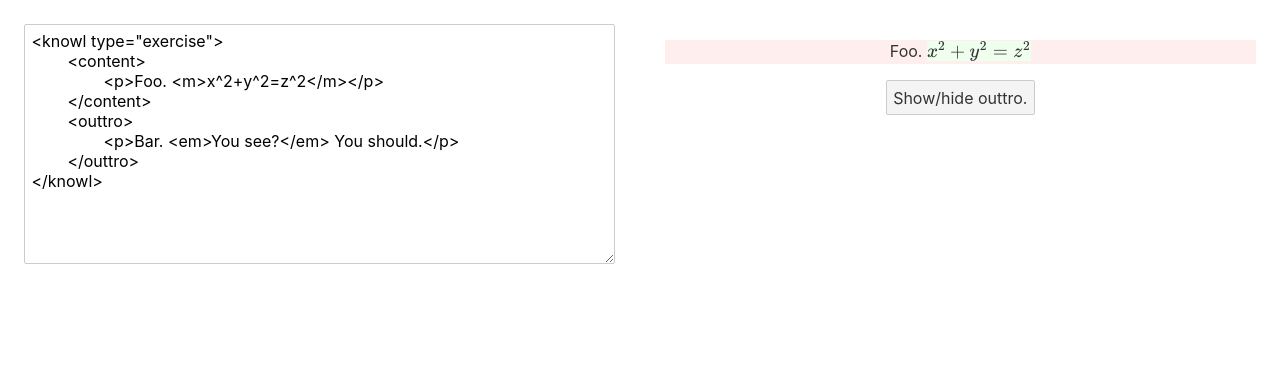
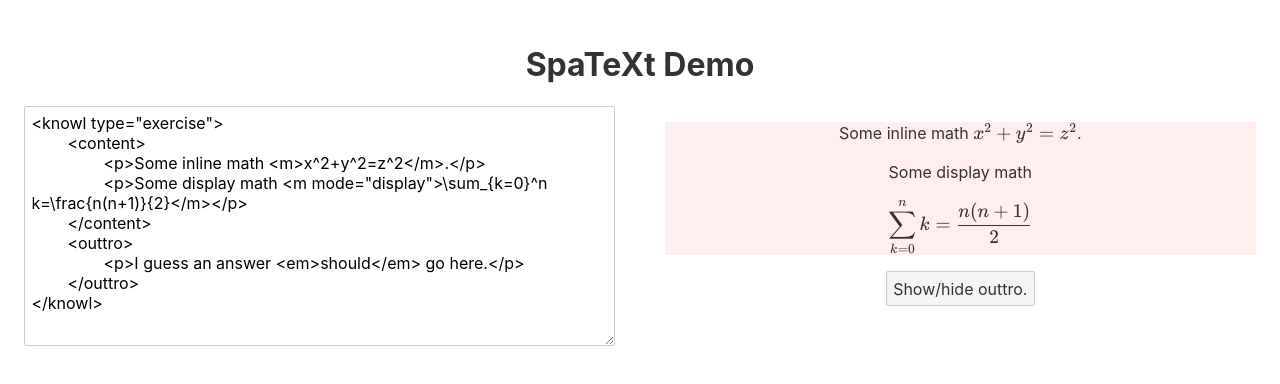
Before and after one commit to StevenClontz/SpaTeXt, a Svelte app: page / in a window 1280 px wide. Shown: the top 384 px of the page. Built offline with nearby package versions, Linux system fonts and the light colour scheme.

Commit message:
support displaymath

```diff
--- a/package.json
+++ b/package.json
@@ -1,6 +1,6 @@
 {
   "name": "spatext",
-  "version": "0.0.0",
+  "version": "0.0.0-dev",
   "private": true,
   "scripts": {
     "build": "rollup -c",
--- a/src/App.svelte
+++ b/src/App.svelte
@@ -4,10 +4,11 @@
 	let xmlString=`
 <knowl type="exercise">
 	<content>
-		<p>Foo. <m>x^2+y^2=z^2</m></p>
+		<p>Some inline math <m>x^2+y^2=z^2</m>.</p>
+		<p>Some display math <m mode="display">\\sum_{k=0}^n k=\\frac{n(n+1)}{2}</m></p>
 	</content>
 	<outtro>
-		<p>Bar. <em>You see?</em> You should.</p>
+		<p>I guess an answer <em>should</em> go here.</p>
 	</outtro>
 </knowl>
 `.trim();
@@ -21,6 +22,7 @@
 </script>
 
 <main>
+	<h1>SpaTeXt Demo</h1>
 	<div style="overflow:hidden">
 		<div style="width: 48%; float:left">
 			<textarea bind:value={xmlString}/>
--- a/src/Math.svelte
+++ b/src/Math.svelte
@@ -1,12 +1,7 @@
 <script lang="ts">
     import katex from 'katex';
     export let latex:string;
+    export let displayMode:boolean;
 </script>
 
-<span class="math">
-    {@html katex.renderToString(latex,{throwOnError:false})}
-</span>
-
-<style>
-    .math {background-color:#efe}
-</style>
+{@html katex.renderToString(latex,{throwOnError:false,displayMode:displayMode})}
--- a/src/Paragraph.svelte
+++ b/src/Paragraph.svelte
@@ -4,13 +4,17 @@
 </script>
 
 <p>
-    {#each paragraph.childNodes as ele}
-        {#if ele.nodeType == Node.TEXT_NODE}
-            {ele.textContent}
-        {:else if ele.nodeName == "m"}
-            <Math latex={ele.textContent}/>
-        {:else if ele.nodeName == "em"}
-            <strong>{ele.textContent}</strong>
+    {#each paragraph.childNodes as node}
+        {#if node.nodeType == Node.TEXT_NODE}
+            {node.textContent}
+        {:else if node instanceof Element}
+            {#if node.nodeName == "m"}
+                <Math latex={node.textContent} displayMode={node.getAttribute('mode')=="display"}/>
+            {:else if node.nodeName == "me"}
+                <Math latex={node.textContent} displayMode/>
+            {:else if node.nodeName == "em"}
+                <strong>{node.textContent}</strong>
+            {/if}
         {/if}
     {/each}
 </p>
```
